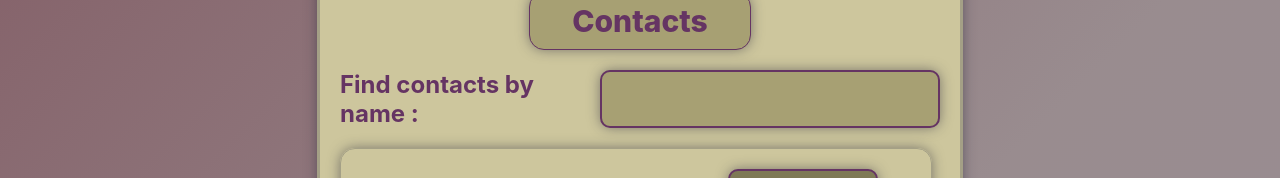
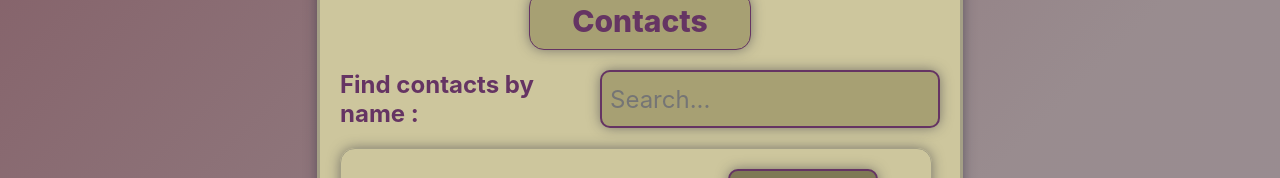
Before and after one commit to OlgaTikhonchik/goit-react-hw-06-phonebook, a React (Create React App) app: page / in a window 1280 px wide. Shown: the part 501-679 px from the top of the page. Built offline with nearby package versions, Linux system fonts and the light colour scheme.

Commit message:
Update Filter.jsx

```diff
--- a/src/components/Filter/Filter.jsx
+++ b/src/components/Filter/Filter.jsx
@@ -1,24 +1,34 @@
-import PropTypes from 'prop-types';
+// import PropTypes from 'prop-types';
+import { useDispatch, useSelector } from 'react-redux';
 import { nanoid } from 'nanoid';
 import { ContainerFilter, Input, Label } from './Filter.styled';
+import { setFilter } from 'redux/filterSlice';
+import { getFilter } from 'redux/selectors';
 
-export const Filter = ({ value, onChange }) => {
+export const Filter = () => {
+  const dispatch = useDispatch();
+  const filter = useSelector(getFilter);
   const inputId = nanoid();
+  const handlerChangeFilter = e => {
+    dispatch(setFilter(e.target.value.toLowerCase().trim()));
+  };
+
   return (
     <ContainerFilter>
       <Label htmlFor={inputId}> Find contacts by name :</Label>
       <Input
         type="text"
-        value={value}
+        value={filter}
         name="input"
         id={inputId}
-        onChange={onChange}
+        onChange={handlerChangeFilter}
+        placeholder="Search..."
       />
     </ContainerFilter>
   );
 };
 
-Filter.propTypes = {
-  onChange: PropTypes.func.isRequired,
-  value: PropTypes.string.isRequired,
-};
+// Filter.propTypes = {
+//   // onChange: PropTypes.func.isRequired,
+//   value: PropTypes.string.isRequired,
+// };
```
